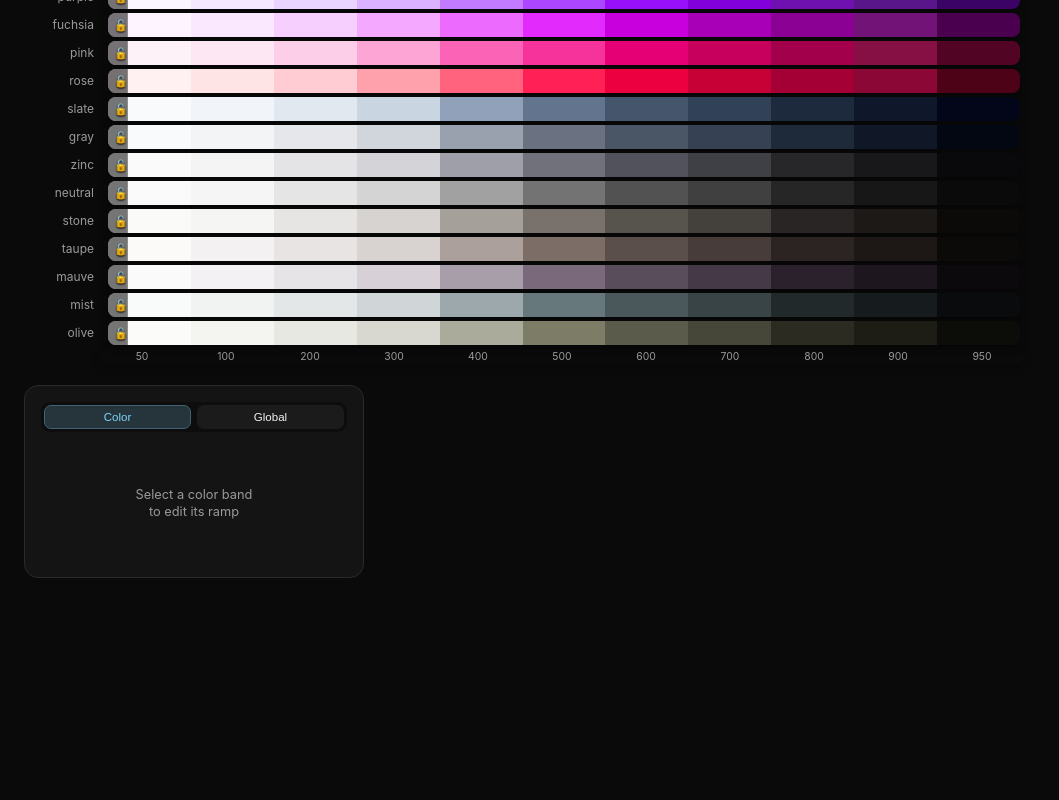
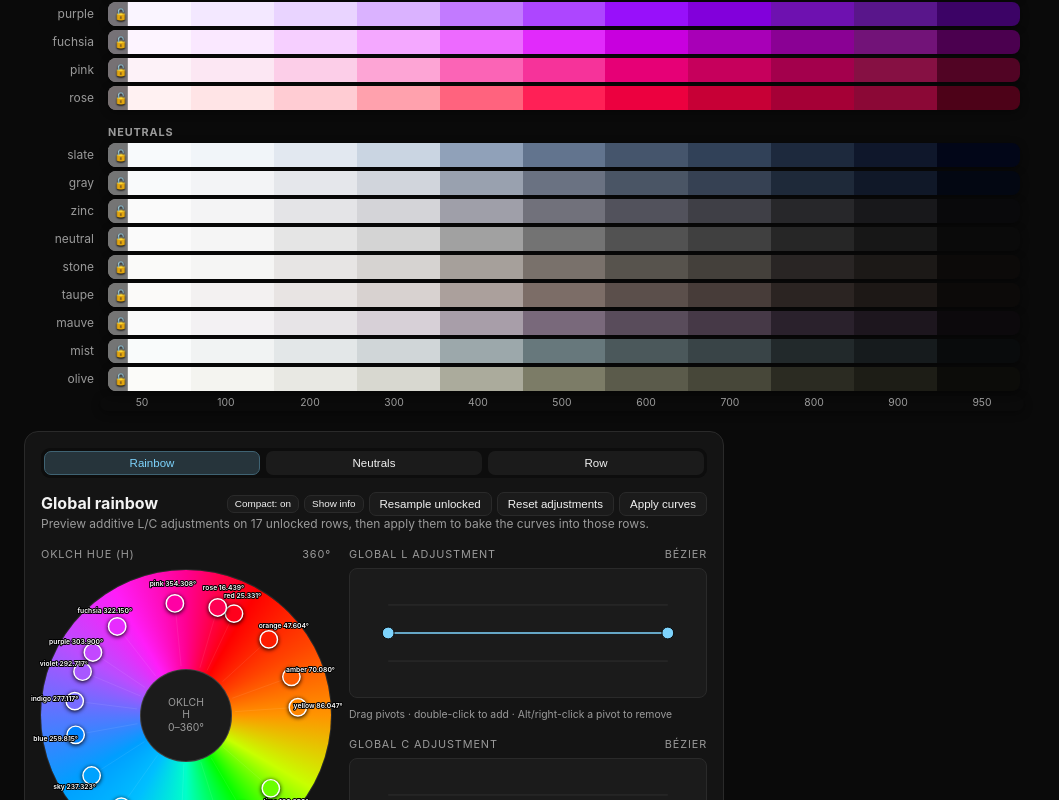
Before and after one commit to derethor/coloritos, a React (Vite) app: page / in a window 1280 px wide. Shown: the part 400-1200 px from the top of the page, without its empty margins (0-1059 px from the left). Before the commit the page ends 1058 px from the top, so only its background shows below. Built offline with nearby package versions, Linux system fonts and the light colour scheme.

Commit message:
Group palette editors by color family

```diff
--- a/src/components/GlobalPanel.jsx
+++ b/src/components/GlobalPanel.jsx
@@ -4,9 +4,10 @@ import { resampleUnlockedCurves } from '../lib/paletteLogic.js';
 import CurveEditor from './CurveEditor.jsx';
 import HueWheel from './HueWheel.jsx';
 
-export default function GlobalPanel() {
+export default function GlobalPanel({ group }) {
   const { store, render } = usePaletteStore();
-  const { bands, globalCurves } = store;
+  const bands = store.bands.filter((band) => group.colors.includes(band.name));
+  const globalCurves = store.globalCurves[group.id];
 
   function toggleCompact() {
     store.compactPalette = !store.compactPalette;
@@ -19,14 +20,14 @@ export default function GlobalPanel() {
   }
 
   function resetAdjustments() {
-    store.globalCurves.L = SHADES.map(() => 0);
-    store.globalCurves.C = SHADES.map(() => 0);
+    store.globalCurves[group.id].L = SHADES.map(() => 0);
+    store.globalCurves[group.id].C = SHADES.map(() => 0);
     render();
   }
 
   function resample() {
-    const result = resampleUnlockedCurves(store);
-    store.resampleStatus = result.error || `Resampled ${result.updated} unlocked rows from ${result.anchors} locked hue anchor${result.anchors === 1 ? '' : 's'}.`;
+    const result = resampleUnlockedCurves(store, group.colors);
+    store.resampleStatus[group.id] = result.error || `Resampled ${result.updated} unlocked rows from ${result.anchors} locked hue anchor${result.anchors === 1 ? '' : 's'}.`;
     render();
   }
 
@@ -38,15 +39,15 @@ export default function GlobalPanel() {
         b.C[i] = Math.min(0.4, Math.max(0, b.C[i] + globalCurves.C[i]));
       }
     });
-    store.globalCurves.L = SHADES.map(() => 0);
-    store.globalCurves.C = SHADES.map(() => 0);
+    store.globalCurves[group.id].L = SHADES.map(() => 0);
+    store.globalCurves[group.id].C = SHADES.map(() => 0);
     render();
   }
 
   return (
     <>
       <div className="row-between">
-        <h2>Global rainbow</h2>
+        <h2>Global {group.name.toLowerCase()}</h2>
         <div style={{ display: 'flex', gap: 5, alignItems: 'center' }}>
           <button className="btn tiny" aria-pressed={store.compactPalette} onClick={toggleCompact}>
             {store.compactPalette ? 'Compact: on' : 'Compact: off'}
@@ -70,14 +71,14 @@ export default function GlobalPanel() {
         Preview additive L/C adjustments on {bands.filter((b) => !b.locked).length} unlocked rows, then apply them to bake the curves into those rows.
       </div>
 
-      {store.resampleStatus && <div className="curve-transfer-status">{store.resampleStatus}</div>}
+      {store.resampleStatus[group.id] && <div className="curve-transfer-status">{store.resampleStatus[group.id]}</div>}
 
       <div className="global-controls-grid">
         <div className="section">
           <div className="section-title">
             OKLCH hue (H) <span>360°</span>
           </div>
-          <HueWheel />
+          <HueWheel colorNames={group.colors} />
           <div className="curve-help">Drag a labeled marker around the wheel to adjust its hue. Locked colors stay fixed.</div>
         </div>
 
@@ -88,10 +89,10 @@ export default function GlobalPanel() {
             </div>
             <CurveEditor
               getArr={() => globalCurves.L}
-              setArr={(target) => (target === 'global' ? globalCurves.L : null)}
+              setArr={(target) => (target === group.id ? globalCurves.L : null)}
               min={-0.25}
               max={0.25}
-              targets={() => ['global']}
+              targets={() => [group.id]}
             />
             <div className="curve-help">Drag pivots · double-click to add · Alt/right-click a pivot to remove</div>
           </div>
@@ -102,10 +103,10 @@ export default function GlobalPanel() {
             </div>
             <CurveEditor
               getArr={() => globalCurves.C}
-              setArr={(target) => (target === 'global' ? globalCurves.C : null)}
+              setArr={(target) => (target === group.id ? globalCurves.C : null)}
               min={-0.15}
               max={0.15}
-              targets={() => ['global']}
+              targets={() => [group.id]}
             />
             <div className="curve-help">Drag pivots · double-click to add · Alt/right-click a pivot to remove</div>
           </div>
--- a/src/components/HueWheel.jsx
+++ b/src/components/HueWheel.jsx
@@ -73,15 +73,15 @@ function HueMarker({ band, bi }) {
   );
 }
 
-export default function HueWheel() {
+export default function HueWheel({ colorNames }) {
   const { store } = usePaletteStore();
 
   return (
     <div className="hue-wheel-wrap">
       <svg viewBox="0 0 300 300" className="hue-wheel">
-        {store.bands.map((band, bi) => (
-          <HueMarker key={band.name} band={band} bi={bi} />
-        ))}
+        {store.bands.map((band, bi) =>
+          colorNames.includes(band.name) ? <HueMarker key={band.name} band={band} bi={bi} /> : null,
+        )}
       </svg>
       <div className="hue-center-label">
         OKLCH H
--- a/src/components/Palette.jsx
+++ b/src/components/Palette.jsx
@@ -1,5 +1,5 @@
 import { usePaletteStore } from '../store/PaletteContext.jsx';
-import { SHADES } from '../data/colorDefs.js';
+import { COLOR_GROUPS, SHADES } from '../data/colorDefs.js';
 import { isSelected, primaryIndex, selectBand, swatchColor, swatchOklch } from '../lib/paletteLogic.js';
 
 export default function Palette() {
@@ -9,8 +9,17 @@ export default function Palette() {
 
   return (
     <div className="palette" id="palette">
-      {bands.map((band, bi) => {
-        if (soloBand !== null && soloBand !== bi) return null;
+      {COLOR_GROUPS.map((group) => {
+        const groupBands = bands
+          .map((band, bi) => ({ band, bi }))
+          .filter(({ band, bi }) => group.colors.includes(band.name) && (soloBand === null || soloBand === bi));
+
+        if (!groupBands.length) return null;
+
+        return (
+          <section className="palette-group" key={group.name}>
+            <h2 className="palette-group-title">{group.name}</h2>
+            {groupBands.map(({ band, bi }) => {
               const classes = [
                 'band',
                 pi === bi ? 'active' : '',
@@ -37,6 +46,9 @@ export default function Palette() {
                     ))}
                   </div>
                 </div>
+              );
+            })}
+          </section>
         );
       })}
 
--- a/src/components/Panel.jsx
+++ b/src/components/Panel.jsx
@@ -1,15 +1,17 @@
 import { usePaletteStore } from '../store/PaletteContext.jsx';
+import { COLOR_GROUPS } from '../data/colorDefs.js';
 import ColorPanel from './ColorPanel.jsx';
 import GlobalPanel from './GlobalPanel.jsx';
 
 export default function Panel() {
   const { store, render } = usePaletteStore();
   const { editorMode, selected } = store;
+  const activeGroup = COLOR_GROUPS.find((group) => group.id === editorMode);
 
   const panelClass = [
     'panel',
-    editorMode === 'global' ? 'global-panel' : '',
-    editorMode === 'color' && selected.length > 0 ? 'color-panel' : '',
+    activeGroup ? 'global-panel' : '',
+    editorMode === 'row' && selected.length > 0 ? 'color-panel' : '',
   ]
     .filter(Boolean)
     .join(' ');
@@ -17,27 +19,30 @@ export default function Panel() {
   return (
     <div className={panelClass} id="panel">
       <div className="editor-switch">
+        {COLOR_GROUPS.map((group) => (
           <button
-          className={`btn ${editorMode === 'color' ? 'active' : ''}`}
+            className={`btn ${editorMode === group.id ? 'active' : ''}`}
+            key={group.id}
             onClick={() => {
-            store.editorMode = 'color';
+              store.editorMode = group.id;
               render();
             }}
           >
-          Color
+            {group.name}
           </button>
+        ))}
         <button
-          className={`btn ${editorMode === 'global' ? 'active' : ''}`}
+          className={`btn ${editorMode === 'row' ? 'active' : ''}`}
           onClick={() => {
-            store.editorMode = 'global';
+            store.editorMode = 'row';
             render();
           }}
         >
-          Global
+          Row
         </button>
       </div>
 
-      {editorMode === 'global' ? <GlobalPanel /> : <ColorPanel />}
+      {activeGroup ? <GlobalPanel group={activeGroup} /> : <ColorPanel />}
     </div>
   );
 }
--- a/src/data/colorDefs.js
+++ b/src/data/colorDefs.js
@@ -8,6 +8,15 @@ export const COLOR_DEFS = [
   ['slate', 264, .12], ['gray', 264, .08], ['zinc', 286, .06], ['neutral', 0, 0],
   ['stone', 58, .06], ['taupe', 45, .08], ['mauve', 325, .10], ['mist', 220, .08], ['olive', 110, .12],
 ];
+
+export const COLOR_GROUPS = [
+  { id: 'rainbow', name: 'Rainbow', colors: COLOR_DEFS.slice(0, 17).map(([name]) => name) },
+  { id: 'neutrals', name: 'Neutrals', colors: COLOR_DEFS.slice(17).map(([name]) => name) },
+];
+
+export function colorGroupFor(name) {
+  return COLOR_GROUPS.find((group) => group.colors.includes(name));
+}
 
 // Canonical Tailwind CSS OKLCH triples, compressed as L×1000,C×1000,H×1000.
 export const TW_DATA = {
--- a/src/index.css
+++ b/src/index.css
@@ -6,6 +6,9 @@
 body{margin:0;background:var(--bg);color:var(--text);font:14px/1.4 -apple-system,BlinkMacSystemFont,"Segoe UI",sans-serif;}
 .layout{display:flex;flex-wrap:wrap;gap:20px;max-width:1800px;margin:20px auto;padding:0 24px 60px;align-items:flex-start;}
 .palette{flex:0 0 1000px;width:1000px;min-width:0;display:flex;flex-direction:column;gap:6px;}
+.palette-group{display:flex;flex-direction:column;gap:6px;}
+.palette-group + .palette-group{margin-top:12px;}
+.palette-group-title{margin:0 0 0 84px;font-size:.68rem;line-height:1.4;letter-spacing:.08em;color:var(--sub);text-transform:uppercase;}
 
 .band{display:flex;align-items:center;gap:10px;border-radius:10px;padding:4px;transition:background .15s;}
 .band.locked{opacity:.72;}
@@ -26,6 +29,7 @@ body{margin:0;background:var(--bg);color:var(--text);font:14px/1.4 -apple-system
 body.hide-color-info .swatch-info{display:none;}
 body:not(.hide-color-info) .swatch{height:92px;}
 body.compact-palette .palette{gap:2px;}
+body.compact-palette .palette-group{gap:2px;}
 body.compact-palette .band{padding:1px 4px;}
 body.compact-palette .swatch{height:24px;}
 body.compact-palette:not(.hide-color-info) .swatch{height:92px;}
--- a/src/lib/paletteLogic.js
+++ b/src/lib/paletteLogic.js
@@ -1,10 +1,11 @@
-import { SHADES } from '../data/colorDefs.js';
+import { SHADES, colorGroupFor } from '../data/colorDefs.js';
 import { oklchToSrgb } from './colorMath.js';
 
 export function swatchOklch(store, band, i) {
   const applyGlobal = !band.locked;
-  const L = Math.min(1, Math.max(0, band.L[i] + (applyGlobal ? store.globalCurves.L[i] : 0)));
-  const C = Math.min(0.4, Math.max(0, band.C[i] + (applyGlobal ? store.globalCurves.C[i] : 0)));
+  const globalCurves = store.globalCurves[colorGroupFor(band.name).id];
+  const L = Math.min(1, Math.max(0, band.L[i] + (applyGlobal ? globalCurves.L[i] : 0)));
+  const C = Math.min(0.4, Math.max(0, band.C[i] + (applyGlobal ? globalCurves.C[i] : 0)));
   return { L, C, H: band.H[i] };
 }
 
@@ -29,13 +30,13 @@ export function selectBand(store, i, additive) {
   } else {
     store.selected = [i];
   }
-  store.editorMode = 'color';
+  store.editorMode = 'row';
 }
 
 // Build periodic L(hue, shade) and C(hue, shade) surfaces from the locked rows.
 // At each shade, values are interpolated along the neighboring arc on the hue wheel.
-export function resampleUnlockedCurves(store) {
-  const { bands } = store;
+export function resampleUnlockedCurves(store, colorNames) {
+  const bands = colorNames ? store.bands.filter((band) => colorNames.includes(band.name)) : store.bands;
   const anchors = bands.filter((b) => b.locked).slice().sort((a, b) => a.hue - b.hue);
   if (!anchors.length) return { updated: 0, error: 'Lock at least one color row to use as an interpolation anchor.' };
 
--- a/src/store/createStore.js
+++ b/src/store/createStore.js
@@ -1,12 +1,18 @@
-import { SHADES, makeInitialBands } from '../data/colorDefs.js';
+import { COLOR_GROUPS, SHADES, makeInitialBands } from '../data/colorDefs.js';
+
+function emptyGlobalCurves() {
+  return Object.fromEntries(
+    COLOR_GROUPS.map(({ id }) => [id, { L: SHADES.map(() => 0), C: SHADES.map(() => 0) }]),
+  );
+}
 
 export function createStore() {
   return {
     bands: makeInitialBands(),
-    globalCurves: { L: SHADES.map(() => 0), C: SHADES.map(() => 0) },
+    globalCurves: emptyGlobalCurves(),
     selected: [], // indices, in click order
     opts: { smooth: false, lockOrder: true, lockEnds: false },
-    editorMode: 'color',
+    editorMode: 'rainbow',
     showColorInfo: false,
     compactPalette: true,
     soloBand: null,
@@ -14,6 +20,6 @@ export function createStore() {
     rowImportStatus: '',
     curveClipboard: null,
     curveTransferStatus: '',
-    resampleStatus: '',
+    resampleStatus: Object.fromEntries(COLOR_GROUPS.map(({ id }) => [id, ''])),
   };
 }
```
Lines whose indentation alone changed are shown as unchanged.
